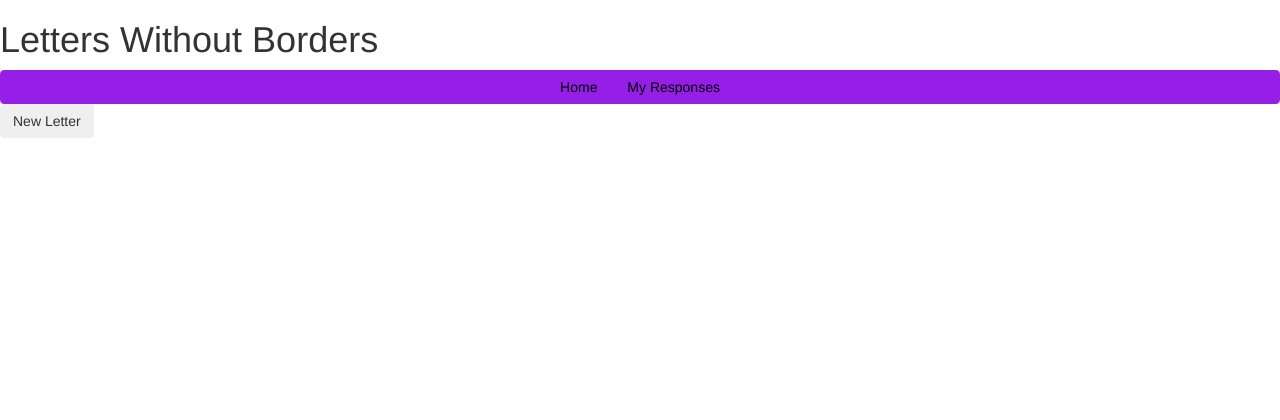
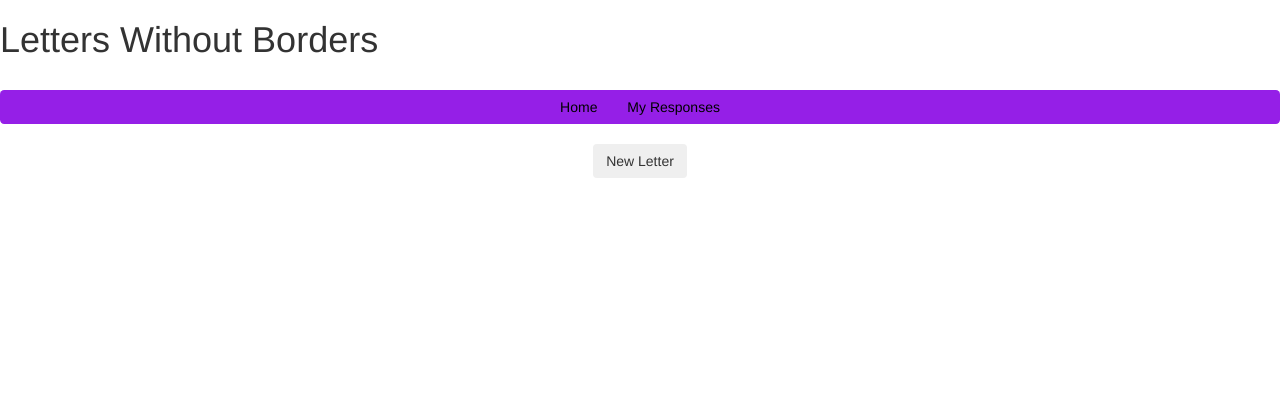
Before and after one commit to JackZiyangChen/HackNYU2022, a Flask app: page / in a window 1280 px wide. Shown: the top 420 px of the page. Run offline with Flask 2, Linux system fonts and the light colour scheme; some libraries are stand-ins or nearby versions.

Commit message:
Web interface slightly cleaned up

```diff
--- a/website/templates/index.html
+++ b/website/templates/index.html
@@ -12,6 +12,7 @@
     <header class="header">
       <div class="header-container">
         <h1 class="title">Letters Without Borders</h1>
+        <br>
         <nav>
             <button class="btn" id="homeBtn">
               Home
@@ -22,19 +23,23 @@
         </nav>
       </div>
     </header>
+    <br>
+    <center>
     <main class="main">
       <button class="btn btn-green btn-large" id="letterBtn">New Letter</button>
       <div class="letters-grid" id="letterGrid">    <!-- grid for displaying sent/received letters-->
+        <br>
         <form id="letter-survey">
           <label id="title-label">Subject</label>
-          <input type="text" name="title" id="title"  placeholder="give your post an optional title"><br>
+          <input type="text" name="title" id="title"  placeholder="Post Title" style="width: 450px"><br>
           <label id="content-label">Content</label>
-          <input type="text" name="content" id="content" placeholder="what's on your mind today?" required><br>
+          <input type="text" name="content" id="content" placeholder="What's on your mind?" style="width: 450px;height:100px" required><br>
           <button type="submit" id="submitLetter">Send Letter</button>
        </form>
       </div>
       <script src="script.js" defer></script>
     </main>
+    </center>
     <footer class="footer">
       <div class="github_link">
         <img src= "logo.png">
```
Also changed, not shown: website/__init__.py (line endings or trailing spaces).
